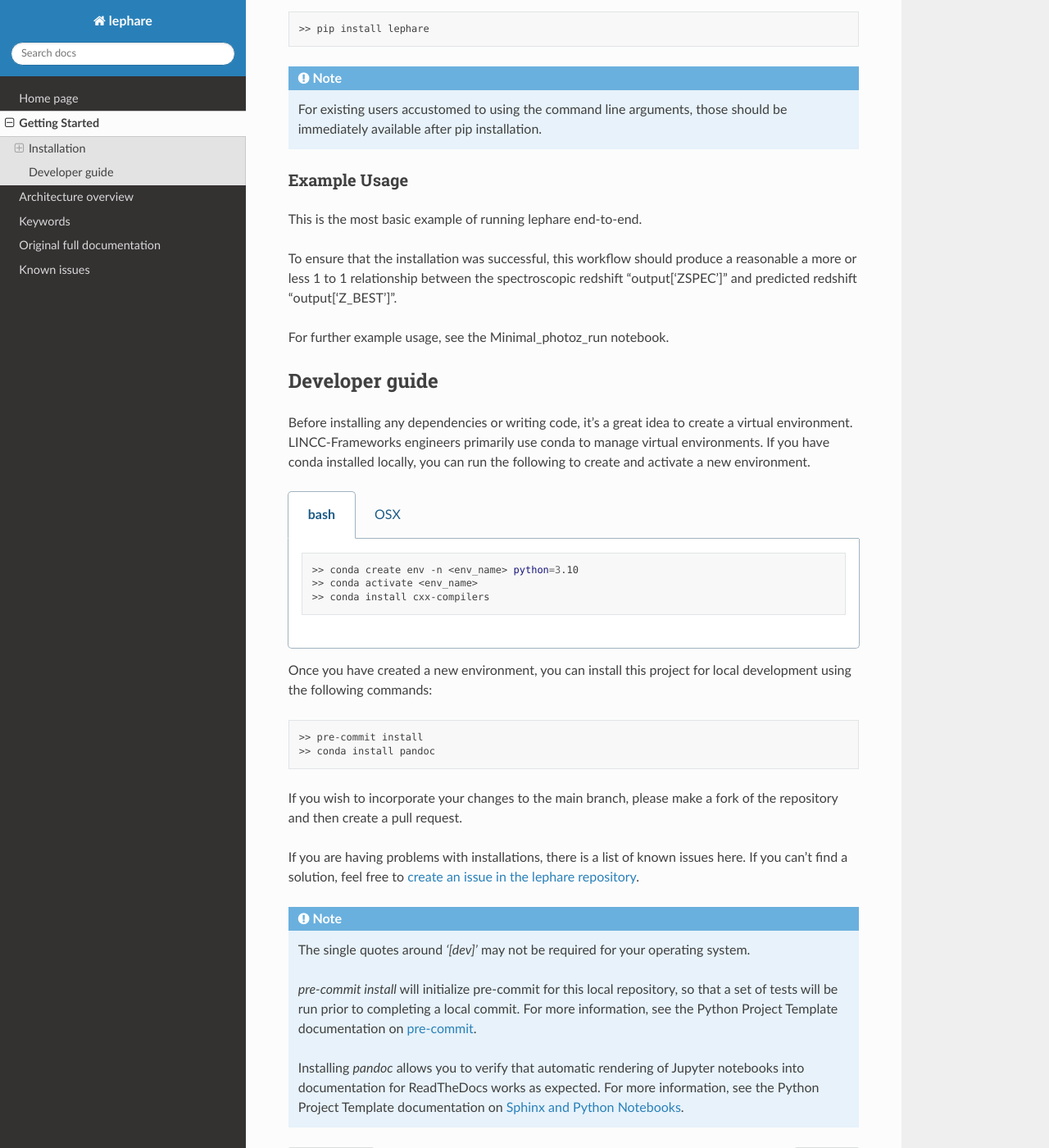
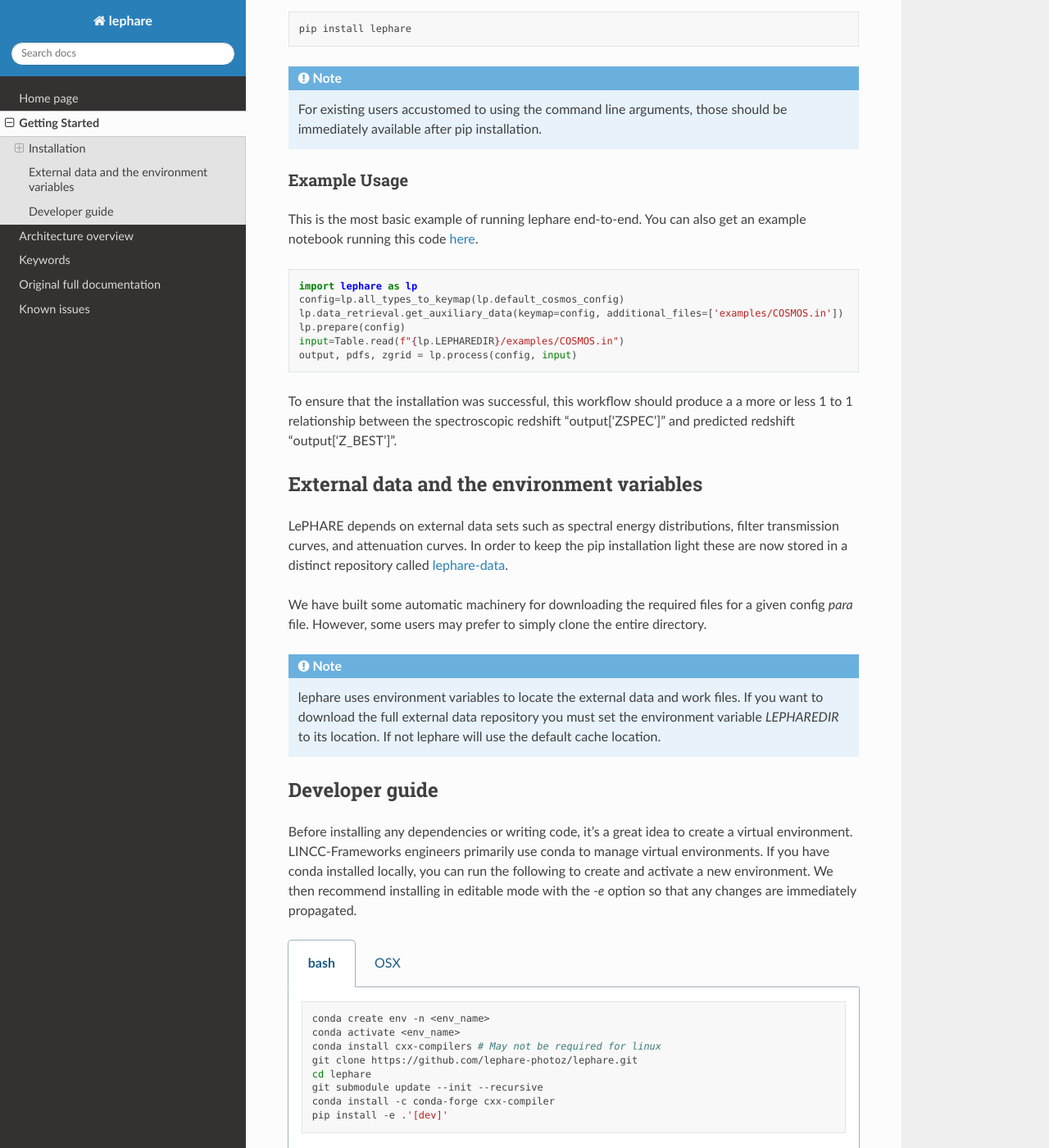
Before and after one commit to lephare-photoz/lephare, a Sphinx documentation site: the page built from docs/getting_started.rst, in a window 1280 px wide and 1400 px high, scrolled down 250 px. Shown: the whole window at 82% size. Built offline with Sphinx 7.4.7 and the Read the Docs theme 2.0.0, drawn with Linux system fonts in a browser that asks for light colours; pages that are not in the unit, such as notebooks, are missing from menus; some of the changed text lies outside the part shown.

Commit message:
Started implementing discussed changes to getting started
Also added a line to test_suite.sh to download para file so can be run without any extra work

```diff
--- a/docs/getting_started.rst
+++ b/docs/getting_started.rst
@@ -7,7 +7,7 @@
 
 .. code-block:: bash
 
-    >> pip install lephare
+    pip install lephare
 
 .. note::
     For existing users accustomed to using the command line arguments, those should
@@ -16,10 +16,11 @@
 
 Example Usage
 *************
-This is the most basic example of running lephare end-to-end.
+This is the most basic example of running lephare end-to-end. You can also get
+an example notebook running this code `here <https://github.com/lephare-photoz/lephare/blob/main/docs/notebooks/Minimal_photoz_run.ipynb>`_.
 
 
-.. codeblock
+.. code-block:: python
 
     import lephare as lp
     config=lp.all_types_to_keymap(lp.default_cosmos_config)
@@ -30,24 +31,44 @@
 
 
 
-To ensure that the installation was successful, this workflow should produce a reasonable
+To ensure that the installation was successful, this workflow should produce a
 a more or less 1 to 1 relationship between the spectroscopic redshift "output['ZSPEC']"
 and predicted redshift "output['Z_BEST']".
 
-For further example usage, see the Minimal_photoz_run notebook.
+
 
 .. note
 
     Lephare can be used either via a Jupyter notebook or from the command line.
     However, the use of the command line executables are generally for legacy purposes.
+    An example of using the command line arguments can be found `here <https://github.com/lephare-photoz/lephare/blob/main/docs/historical_examples/test_suite.sh>`_.
 
+External data and the environment variables
+===========================================
+LePHARE depends on external data sets such as spectral energy distributions,
+filter transmission curves, and attenuation curves. In order to keep the pip
+installation light these are now stored in a distinct repository called
+`lephare-data <https://github.com/lephare-photoz/lephare-data>`_.
+
+
+
+We have built some automatic machinery for downloading the required files
+for a given config `para` file. However, some users may prefer to simply clone
+the entire directory.
+
+.. note::
+    lephare uses environment variables to locate the external data and work files.
+    If you want to download the full external data repository you must set the environment
+    variable `LEPHAREDIR` to its location. If not lephare will use the default cache
+    location.
 
 Developer guide
 ===============
 Before installing any dependencies or writing code, it's a great idea to create
 a virtual environment. LINCC-Frameworks engineers primarily use conda to manage
 virtual environments. If you have conda installed locally, you can run the following
-to create and activate a new environment.
+to create and activate a new environment. We then recommend installing in
+editable mode with the `-e` option so that any changes are immediately propagated.
 
 .. tabs::
 
@@ -55,34 +76,54 @@
 
         .. code-block:: bash
 
-            >> conda create env -n <env_name> python=3.10
-            >> conda activate <env_name>
-            >> conda install cxx-compilers
+            conda create env -n <env_name>
+            conda activate <env_name>
+            conda install cxx-compilers # May not be required for linux
+            git clone https://github.com/lephare-photoz/lephare.git
+            cd lephare
+            git submodule update --init --recursive
+            conda install -c conda-forge cxx-compiler
+            pip install -e .'[dev]'
 
     .. tab:: OSX
 
         .. code-block:: bash
 
-            >> conda create env -n <env_name> python=3.10
-            >> conda activate <env_name>
-            >> conda install cxx-compilers
-            >> brew install llvm libomp
+            conda create env -n <env_name>
+            conda activate <env_name>
+            conda install cxx-compilers
+            brew install llvm libomp
+            git clone https://github.com/lephare-photoz/lephare.git
+            cd lephare
+            git submodule update --init --recursive
+            conda install -c conda-forge cxx-compiler
+            pip install -e .'[dev]'
 
 
-Once you have created a new environment, you can install this project for local
-development using the following commands:
+Once you have created a new environment, you can install precommit and pandoc
+which will help you to run precommit checks and create the documentation locally:
 
 .. code-block:: bash
 
-    >> pre-commit install
-    >> conda install pandoc
+    pre-commit install
+    conda install pandoc
 
 If you wish to incorporate your changes to the main branch, please make a fork of
 the repository and then create a pull request.
 
-If you are having problems with installations, there is a list of known issues here.
+If you are having problems with installations, there is a list of known issues `here <known_issues.rst>`_.
 If you can’t find a solution, feel free to `create an issue in the lephare repository
 <https://github.com/lephare-photoz/lephare/issues>`_.
+
+Some developers who are familiar with the original version of the code may
+want to have all the external data present in the same repository as the code.
+One way to acheive this is to use the automatic downloading functionality to
+put all the external data in that location after git cloning the main code:
+
+.. code-block:: python
+
+    import lephare as lp
+    lp.data_retrieval.get_auxiliary_data(keymap=config, additional_files=['examples/COSMOS.in'])
 
 .. note::
     The single quotes around `'[dev]'` may not be required for your operating system.
```
Also changed, not shown: 1 other file.
